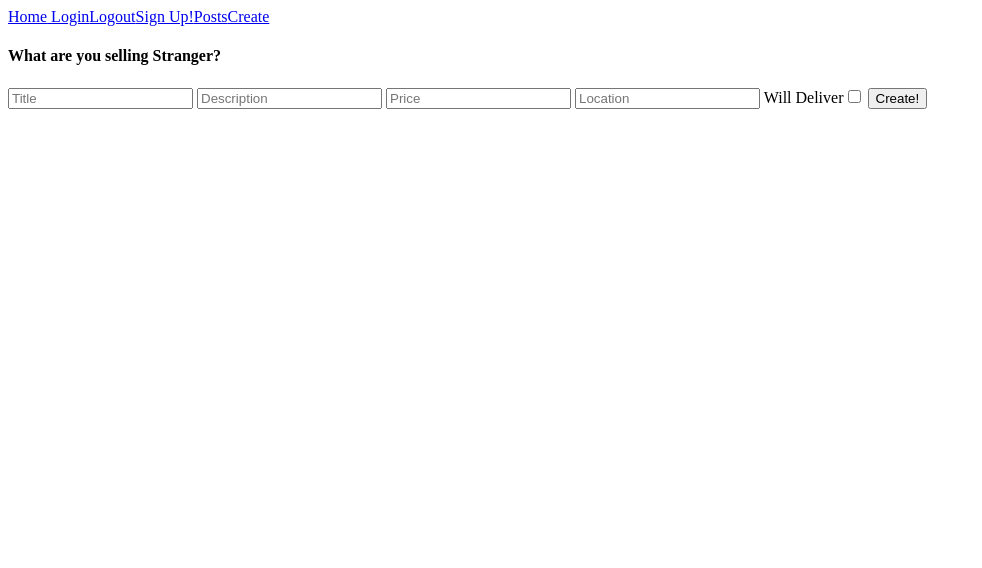
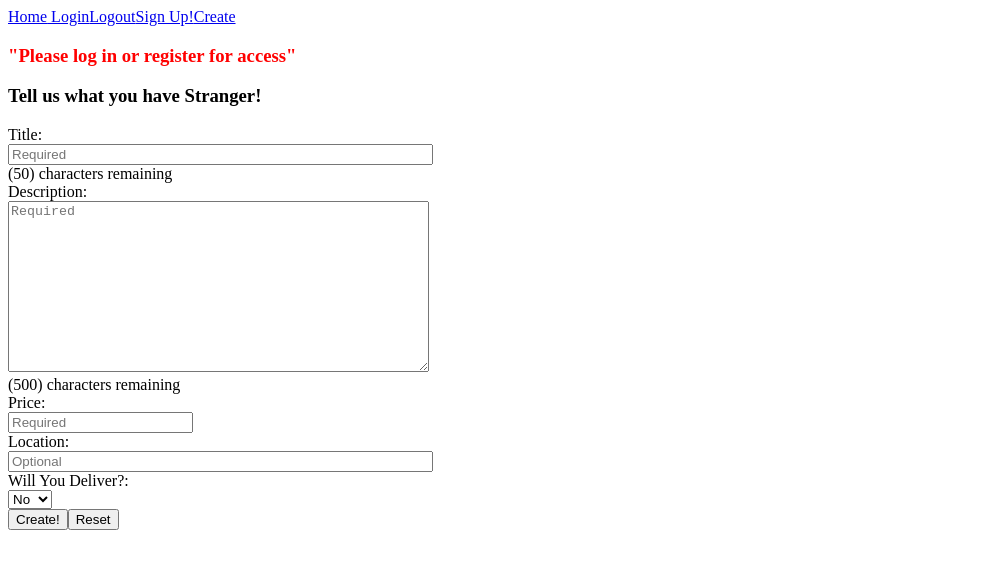
Before and after one commit to marinodomenick/Strangers-Things, a React (Create React App) app: page /Create in a window 1280 px wide. Shown: the top 568 px of the page, without its empty margins (0-982 px from the left). Built offline with nearby package versions, Linux system fonts and the light colour scheme; no server answers.

Commit message:
seventh commit, edited the create form and created the log out function

```diff
--- a/src/App.js
+++ b/src/App.js
@@ -7,6 +7,7 @@ import { Posts } from "components";
 import { Route, Routes } from "react-router-dom";
 import { Create } from "components";
 import { fetchPosts } from "./api/apiposts";
+import { Logout } from "components";
 
 
 
@@ -39,13 +40,24 @@ export default function App() {
   }, []);
 
   console.log("The current user is:", currentUser);
+  console.log("The local storage is showing" , localStorage)
 
   return (
     <>
+
+
       <NavBar />
+      {currentUser?.username ? (
+        <h3
+          style={{ color: "green" }}
+        >{`Logged in as: ${currentUser.username}`}</h3>
+      ) : (
+        <h3 style={{ color: "red" }}>"Please log in or register for access"</h3>
+      )}
       <Routes>
       <Route path ="/" element = {<Posts setToken={setToken} posts={posts} setPosts = {setPosts} /> } />
       {/* <Route path = "/Posts" element={<Posts/>} /> */}
+      <Route path = "/Logout" element={<Logout/>} />
       <Route path = "/Login" element = {<Login setToken={setToken} /> } />
       <Route path = "/Register" element = {<Register setToken={setToken}/>} />
       <Route path = "/Create" element = {<Create token = {token} posts={posts} setPosts = {setPosts} /> } />
--- a/src/components/Create.jsx
+++ b/src/components/Create.jsx
@@ -110,12 +110,12 @@ function Create({ token, posts, setPosts }) {
   const [description, setDescription] = useState("");
   const [title, setTitle] = useState("");
   const [willDeliver, setWillDeliver] = useState(false);
-  const [location, setLocation] = useState("");
+  const [location, setLocation] = useState(["On Request"]);
 
   const navigate = useNavigate();
   return (
     <div>
-      <h4>What are you selling Stranger?</h4>
+      <h3>Tell us what you have Stranger!</h3>
       <form
         onSubmit={async (e) => {
           e.preventDefault();
@@ -128,38 +128,73 @@ function Create({ token, posts, setPosts }) {
           navigate("/");
         }}
       >
+        {" "}
+        <label>
+          <div className="info-header">Title:</div>
           <input
-          value={title}
-          placeholder="Title"
-          onChange={(e) => setTitle(e.target.value)}
+            type="text"
+            onChange={(e) => {
+              setTitle(e.target.value);
+            }}
+            required={true}
+            maxLength={50}
+            placeholder="Required"
+            size={50}
           />
+          <br />
+          <span className="remainder">
+            {"(" + (50 - title.length) + ") characters remaining"}
+          </span>
+        </label>
         {"\n"}
-        <input
-          value={description}
-          placeholder="Description"
+        <label>
+          <div className="info-header">Description:</div>
+          <textarea
+            rows="11"
+            cols="50"
+            placeholder="Required"
+            required={true}
+            maxLength={500}
             onChange={(e) => setDescription(e.target.value)}
           />
+          <br />
+          <span className="remainder">
+            {"(" + (500 - description.length) + ") characters remaining"}
+          </span>
+        </label>
         {"\n"}
+        <label>
+          <div className="info-header">Price:</div>
           <input
-          value={price}
-          placeholder="Price"
+            type="text"
+            required={true}
+            maxLength={10}
+            placeholder="Required"
             onChange={(e) => setPrice(e.target.value)}
           />
+        </label>
         {"\n"}
+        <label>
+          <div className="info-header">Location:</div>
           <input
-          value={location}
-          placeholder="Location"
+            type="text"
+            placeholder="Optional"
+            size={50}
             onChange={(e) => setLocation(e.target.value)}
           />
+        </label>
         {"\n"}
-        <label>Will Deliver</label>
-        <input
-          checked={willDeliver}
-          type={"checkbox"}
-          onChange={(e) => setWillDeliver(e.target.checked)}
-        />
+        <label>
+          <div className="info-header">Will You Deliver?:</div>
+          <select onChange={(e) => setWillDeliver(e.target.value)}>
+            <option value={false}>No</option>
+            <option value={true}>Yes</option>
+          </select>
+          <br></br>
+        </label>
         {"\n"}
         <button type="submit">Create!</button>
+        <button type="reset">Reset</button>
       </form>
     </div>
   );
--- a/src/components/Logout.jsx
+++ b/src/components/Logout.jsx
@@ -1,31 +1,14 @@
-import React from 'react'
+const Logout = () => {
+  localStorage.removeItem('token')
 
-function Logout() {
-  return (
-    <div>Logout</div>
-  )
+
+return (
+  <button onClick={Logout}>
+  Logout
+</button>
+)
+
 }
+console.log("The local storage is showing" , localStorage)
 
 export default Logout
-// import {useState, React} from 'react'
-
-// const Logout = ({setToken}) => {
-//   const [username, setUsername] = useState("");
-//   const log = () => {
-//     setUsername('')
-//     localStorage.removeItem('token')
-//     setToken('')
-//   }
-
-// console.log("setUserName is currently showing:", setUsername)
-
-//   return (
-//     <div onClick={log}>Logout</div>
-//   )
-// }
-
-// console.log("setUserName is currently showing:", username)
-
-// export default Logout
-
-//------------------------------------------------------------------------------------------------Stopped in this file---------------------------------------------------------------------------------------------------------------------
--- a/src/components/NavBar.jsx
+++ b/src/components/NavBar.jsx
@@ -9,7 +9,7 @@ function NavBar() {
       <Link to='/Login'> Login</Link>
       <Link to="/Logout">Logout</Link>
       <Link to="/Register">Sign Up!</Link>
-      <Link to="/Posts">Posts</Link>
+      {/* <Link to="/Posts">Posts</Link> */}
       <Link to="Create">Create</Link>
     </nav>
   );
```
Lines whose indentation alone changed are shown as unchanged.
